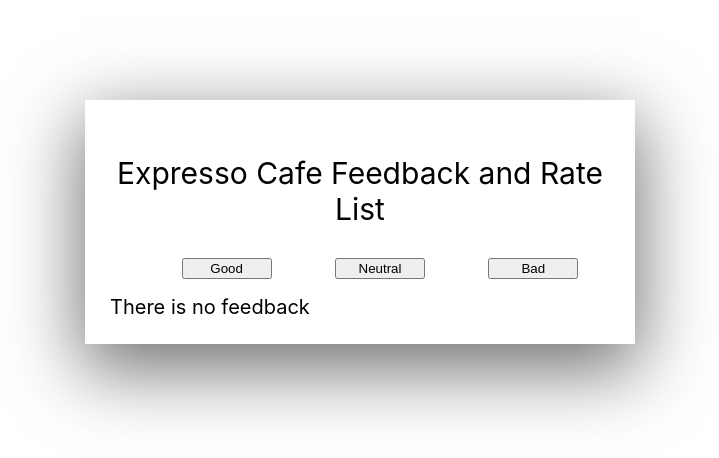
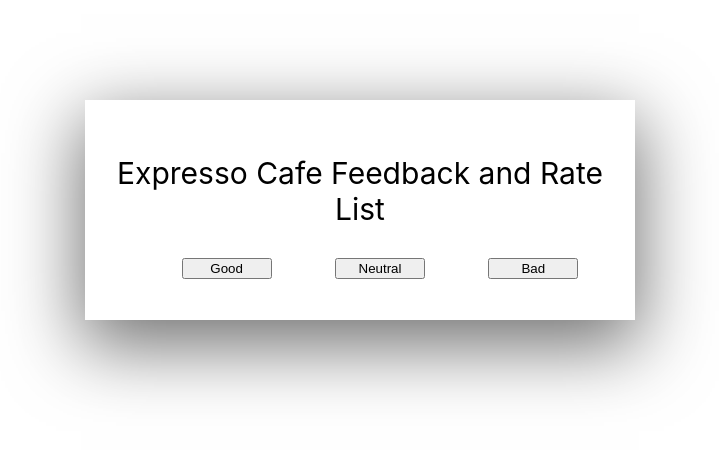
Before and after one commit to AscariA10/goit-react-hw-04-feedback, a React (Create React App) app: page / in a window 1280 px wide. Shown: the top 458 px of the page, without its empty margins (280-999 px from the left). Built offline with nearby package versions, Linux system fonts and the light colour scheme.

Commit message:
first hooks

```diff
--- a/src/components/App.jsx
+++ b/src/components/App.jsx
@@ -1,63 +1,99 @@
-import React, { Component } from 'react';
+import { useState } from 'react';
 
 import { Title } from './Title/Title';
 import { ButtonList } from './ButtonList/ButtonList';
 import { Statistics } from './Statistics/Statistics';
-import { NotificationMessage } from './NotificationMessage/NotificationMessage';
+// import { NotificationMessage } from './NotificationMessage/NotificationMessage';
 
-export class App extends Component {
-   refValues = {
-      GOOD_VALUE: 'goodValue',
-      NEUTRAL_VALUE: 'neutralValue',
-      BAD_VALUE: 'badValue',
-   };
+export const App = () => {
+   const [good, setGood] = useState(0);
+   const [neutral, setNeutral] = useState(0);
+   const [bad, setBad] = useState(0);
 
-   state = {
-      [this.refValues.GOOD_VALUE]: 0,
-      [this.refValues.NEUTRAL_VALUE]: 0,
-      [this.refValues.BAD_VALUE]: 0,
-   };
+   const title = 'Expresso Cafe Feedback and Rate List';
 
-   title = 'Expresso Cafe Feedback and Rate List';
-   notificationMessage = 'There is no feedback';
+   function incrementValue(value) {
+      console.log(value);
+      switch (value) {
+         case 'good':
+            setGood(good + 1);
+            return;
+         case 'neutral':
+            setNeutral(neutral + 1);
+            return;
+         case 'bad':
+            setBad(bad + 1);
+            return;
+      }
+   }
 
-   incrementValue = takenValue => {
-      this.setState(prevState => {
-         return { [takenValue]: prevState[takenValue] + 1 };
-      });
-   };
+   return (
+      <Title title={title}>
+         <ButtonList incrementValue={incrementValue} refValues={good} />
+         {/* <Statistics
+            statisticValues={good}
+            countTotalRate={this.countTotalRate}
+            countTotalFeedback={this.countTotalFeedback}
+         >
+            <NotificationMessage notificationMessage={this.notificationMessage} />
+         </Statistics> */}
+      </Title>
+   );
+};
 
-   countTotalFeedback = () => {
-      const { goodValue, badValue, neutralValue } = this.state;
-      const result = goodValue + badValue + neutralValue;
-      return result;
-   };
+// export class App extends Component {
+//    refValues = {
+//       GOOD_VALUE: 'goodValue',
+//       NEUTRAL_VALUE: 'neutralValue',
+//       BAD_VALUE: 'badValue',
+//    };
 
-   countTotalRate = () => {
-      const { goodValue, badValue, neutralValue } = this.state;
-      const result = (
-         ((goodValue * 1 + neutralValue * 0.5 + badValue * -1) /
-            (goodValue + badValue + neutralValue)) *
-         100
-      ).toFixed(1);
-      if (result <= 0 || isNaN(result)) {
-         return 0;
-      }
-      return result;
-   };
+//    state = {
+//       [this.refValues.GOOD_VALUE]: 0,
+//       [this.refValues.NEUTRAL_VALUE]: 0,
+//       [this.refValues.BAD_VALUE]: 0,
+//    };
 
-   render() {
-      return (
-         <Title title={this.title}>
-            <ButtonList incrementValue={this.incrementValue} refValues={this.refValues} />
-            <Statistics
-               statisticValues={this.state}
-               countTotalRate={this.countTotalRate}
-               countTotalFeedback={this.countTotalFeedback}
-            >
-               <NotificationMessage notificationMessage={this.notificationMessage} />
-            </Statistics>
-         </Title>
-      );
-   }
-}
+//    title = 'Expresso Cafe Feedback and Rate List';
+//    notificationMessage = 'There is no feedback';
+
+//    incrementValue = takenValue => {
+//       this.setState(prevState => {
+//          return { [takenValue]: prevState[takenValue] + 1 };
+//       });
+//    };
+
+//    countTotalFeedback = () => {
+//       const { goodValue, badValue, neutralValue } = this.state;
+//       const result = goodValue + badValue + neutralValue;
+//       return result;
+//    };
+
+//    countTotalRate = () => {
+//       const { goodValue, badValue, neutralValue } = this.state;
+//       const result = (
+//          ((goodValue * 1 + neutralValue * 0.5 + badValue * -1) /
+//             (goodValue + badValue + neutralValue)) *
+//          100
+//       ).toFixed(1);
+//       if (result <= 0 || isNaN(result)) {
+//          return 0;
+//       }
+//       return result;
+//    };
+
+//    render() {
+// return (
+//    <Title title={this.title}>
+//       <ButtonList incrementValue={this.incrementValue} refValues={this.refValues} />
+//       <Statistics
+//          statisticValues={this.state}
+//          countTotalRate={this.countTotalRate}
+//          countTotalFeedback={this.countTotalFeedback}
+//       >
+//          <NotificationMessage notificationMessage={this.notificationMessage} />
+//       </Statistics>
+//    </Title>
+// );
+//    }
+// }
--- a/src/components/ButtonList/ButtonList.jsx
+++ b/src/components/ButtonList/ButtonList.jsx
@@ -7,7 +7,7 @@ export const ButtonList = ({ incrementValue, refValues }) => {
          <li>
             <Button
                onClick={() => {
-                  incrementValue(refValues.GOOD_VALUE);
+                  incrementValue('good');
                   // countTotalFeedback();
                }}
             >
@@ -17,7 +17,7 @@ export const ButtonList = ({ incrementValue, refValues }) => {
          <li>
             <Button
                onClick={() => {
-                  incrementValue(refValues.NEUTRAL_VALUE);
+                  incrementValue('neutral');
                   // countTotalFeedback();
                }}
             >
@@ -27,7 +27,7 @@ export const ButtonList = ({ incrementValue, refValues }) => {
          <li>
             <Button
                onClick={() => {
-                  incrementValue(refValues.BAD_VALUE);
+                  incrementValue('bad');
                   // countTotalFeedback();
                }}
             >
@@ -38,7 +38,7 @@ export const ButtonList = ({ incrementValue, refValues }) => {
    );
 };
 
-ButtonList.propTypes = {
-   incrementValue: PropTypes.func.isRequired,
-   refValues: PropTypes.objectOf(PropTypes.string.isRequired),
-};
+// ButtonList.propTypes = {
+//    incrementValue: PropTypes.func.isRequired,
+//    refValues: PropTypes.objectOf(PropTypes.string.isRequired),
+// };
--- /dev/null
+++ b/src/utils/valueUpdateCustomHook.jsx
@@ -0,0 +1,5 @@
+import { useState } from 'react';
+
+export function updateValue() {
+   [value, setValue] = useState();
+}
```
Also changed, not shown: src/components/Title/Title.jsx (+4 -4 lines).
